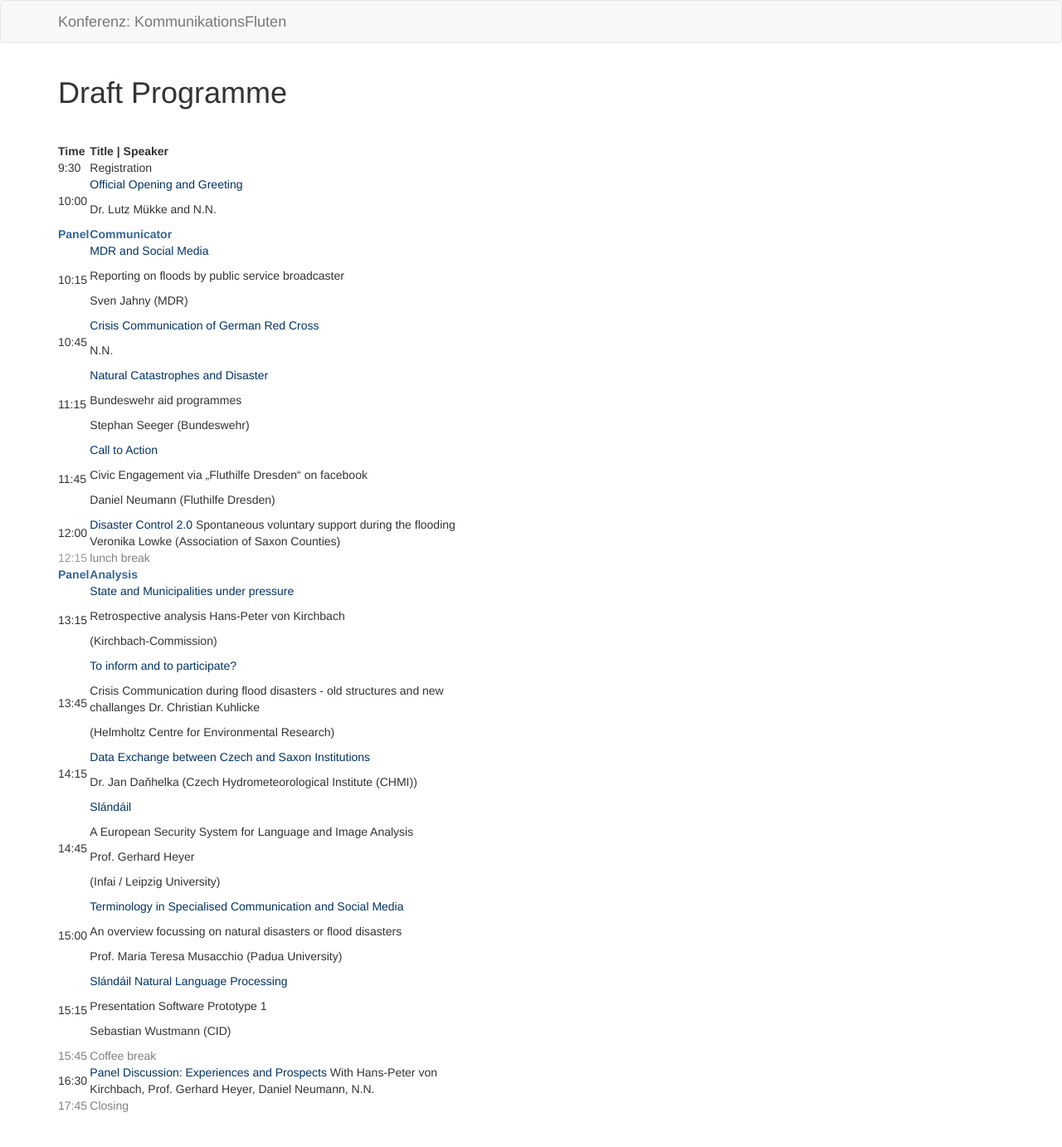
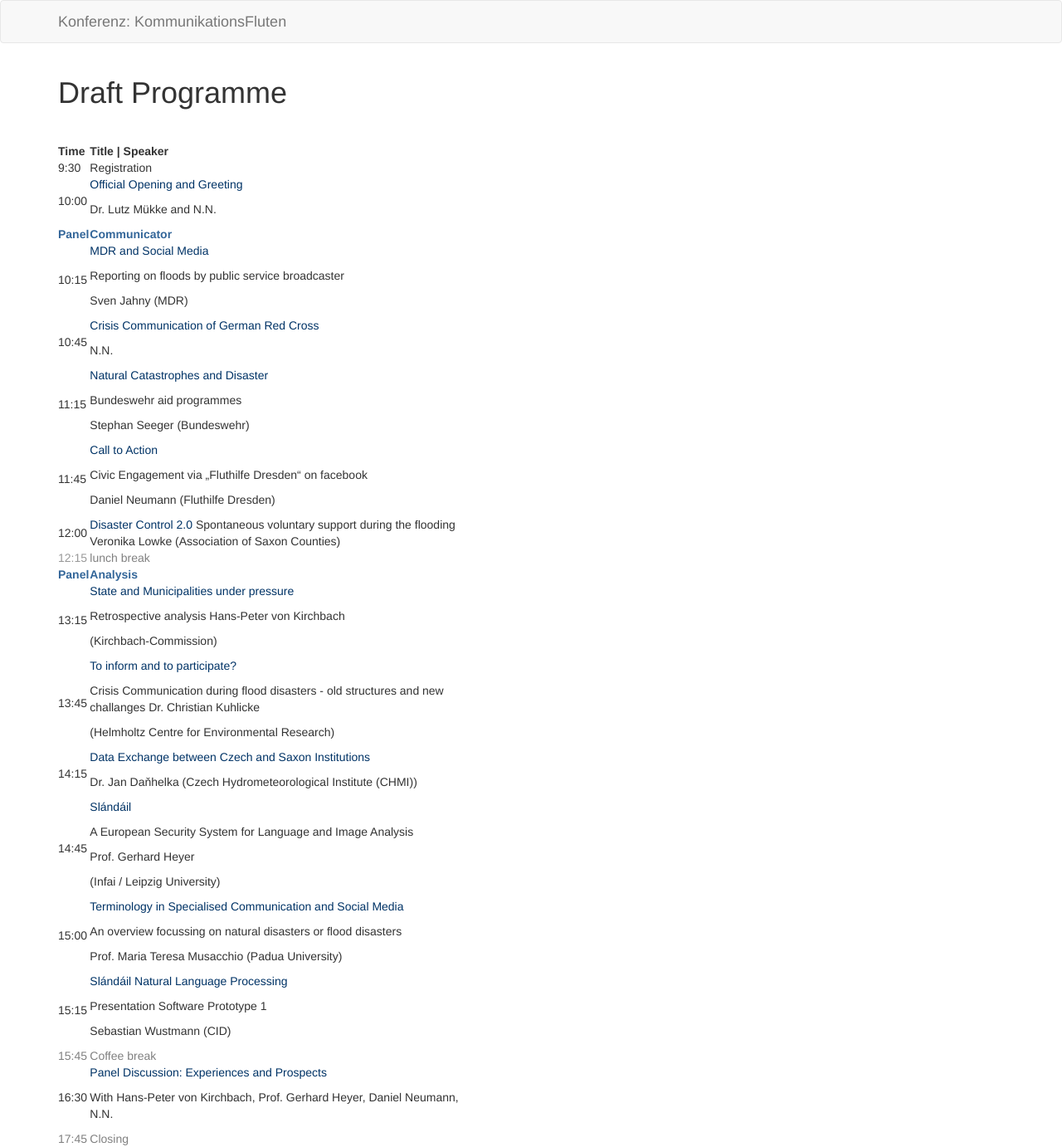
Before and after one commit to susedev/test, a Jekyll site: the page built from conference-communication-floods.html, in a window 1280 px wide. Shown: the whole page at 83% size. Built offline with Jekyll 4.4.1, drawn with Linux system fonts in a browser that asks for light colours; before the commit the page ends 1342 px from its top, so only the background shows below that.

Commit message:
Edit from JekyllCMS

```diff
--- a/conference-communication-floods.html
+++ b/conference-communication-floods.html
@@ -145,7 +145,11 @@ title: Draft Programme
 		</tr>
 		<tr>
 			<td>16:30</td>
-			<td><span style="color: #003366;">Panel Discussion: Experiences and Prospects</span> With Hans-Peter von Kirchbach, Prof. Gerhard Heyer, Daniel Neumann, N.N.</td>
+			<td>
+			<p><span style="color: #003366;">Panel Discussion: Experiences and Prospects</span></p>
+
+			<p>With Hans-Peter von Kirchbach, Prof. Gerhard Heyer, Daniel Neumann, N.N.</p>
+			</td>
 		</tr>
 		<tr>
 			<td><span style="color: #808080;">17:45</span></td>
```
